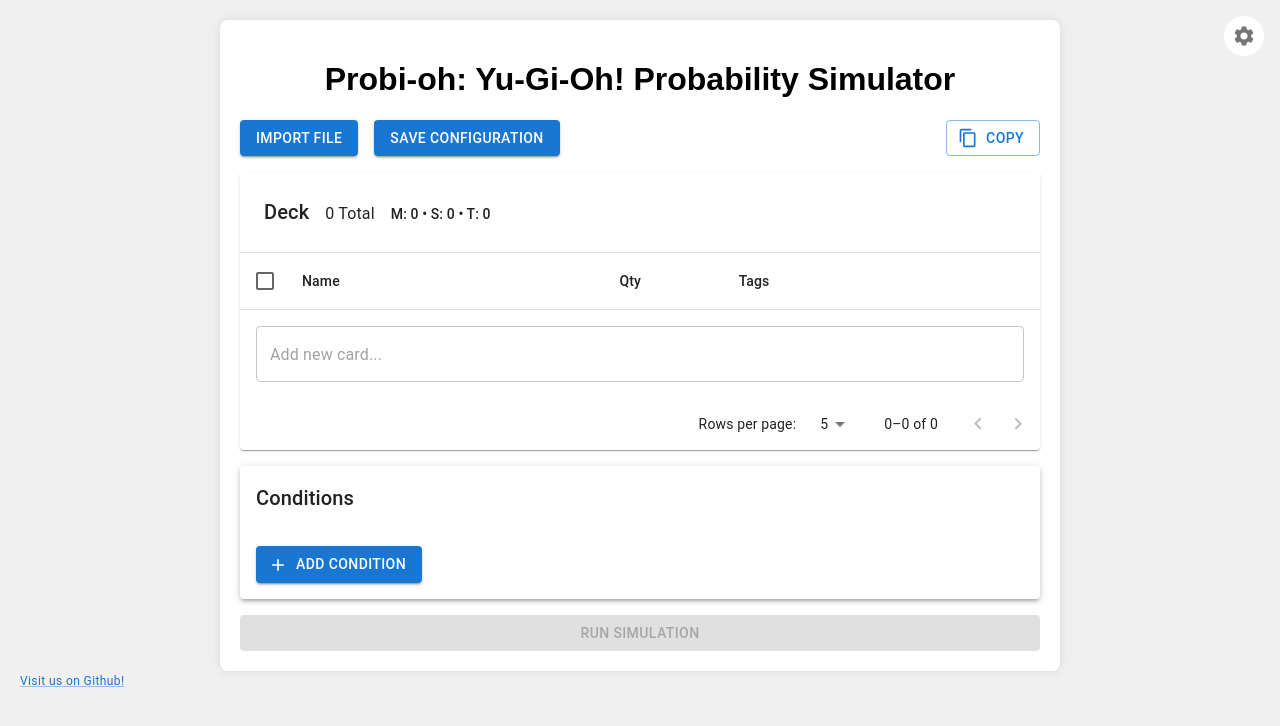
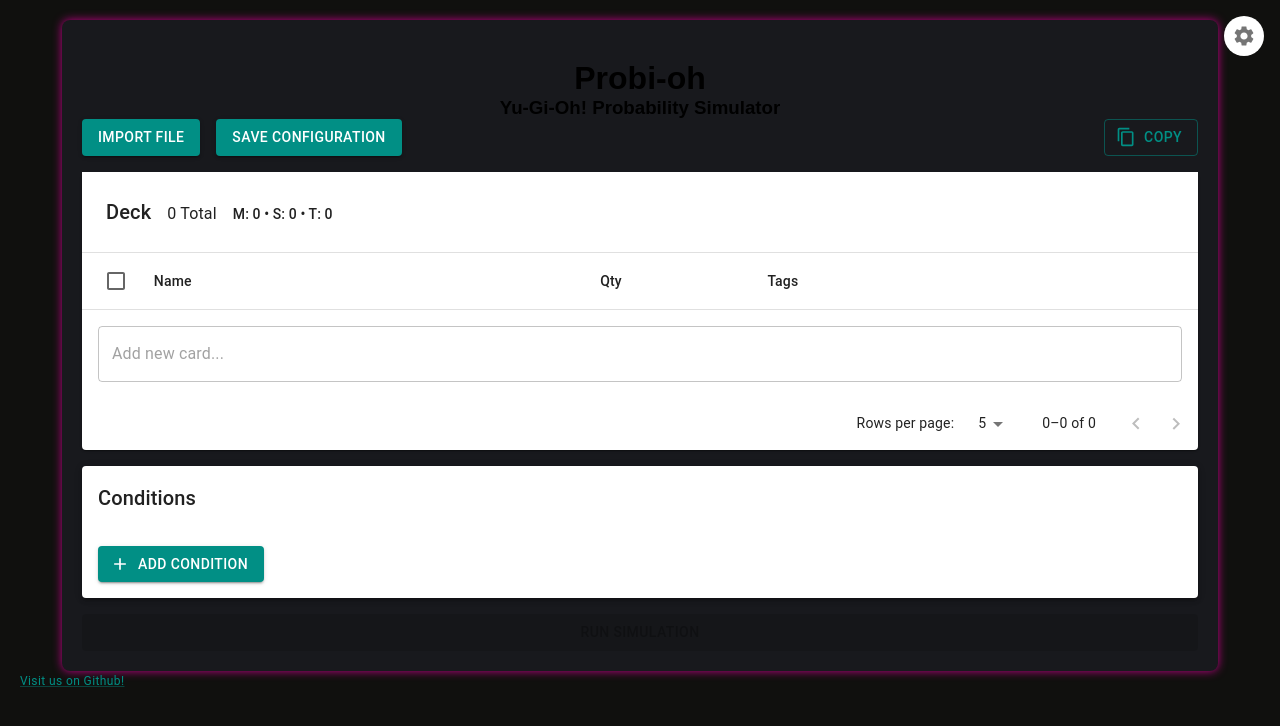
Before and after one commit to CodeFatherG/probi-oh, a React app: page / in a window 1280 px wide. Shown: the top 726 px of the page. Built offline with nearby package versions, Linux system fonts and the light colour scheme.

Commit message:
Merge HollaAtYa to new branch with updated main

```diff
--- a/src/App.tsx
+++ b/src/App.tsx
@@ -21,7 +21,7 @@ import SettingsIcon from '@mui/icons-material/Settings';
 import CopyButton from './components/CopyButton';
 import { SimulationInput } from './utils/simulation-input';
 
-const App = () => {
+export default function App() {
     const [cardData, setCardData, clearCardData] = useLocalStorageMap<string, CardDetails>("cardDataStore", new Map<string, CardDetails>());
     const [conditionData, setConditionData, clearConditionData] = useLocalStorage<string[]>("conditionDataStore", []);
     const [errorMessage, setErrorMessage] = useState('');
@@ -159,14 +159,10 @@ const App = () => {
 
     return (
         <>
-            <div className="App">
+            <div className="app">
                 <LoadingOverlay isLoading={isLoading} />
-                <h1 style={{
-                    display: 'flex',
-                    justifyContent: 'center',
-                }}>
-                    Probi-oh: Yu-Gi-Oh! Probability Simulator
-                </h1>
+                <h1 className="heading" style={{paddingTop: "20px"}}>Probi-oh</h1>
+                <h3 className="heading">Yu-Gi-Oh! Probability Simulator</h3>
                 <Grid container spacing={2}>
                     <Grid item xs={12}>
                         <Box display="flex" justifyContent="space-between" alignItems="center">
@@ -249,6 +245,4 @@ const App = () => {
             </div>
         </>
     );
-};
-
-export default App;
+}
--- a/src/index.tsx
+++ b/src/index.tsx
@@ -2,10 +2,14 @@ import React from 'react';
 import ReactDOM from 'react-dom/client';
 import './styles/index.css';
 import App from './App';
+import { theme } from './styles/theme';
+import { ThemeProvider } from '@emotion/react';
 
 const root = ReactDOM.createRoot(document.getElementById('root') as HTMLElement);
 root.render(
   <React.StrictMode>
-    <App />
+    <ThemeProvider theme={theme}>
+      <App />
+    </ThemeProvider>
   </React.StrictMode>
 );
--- a/src/styles/App.css
+++ b/src/styles/App.css
@@ -1,8 +1,10 @@
-.App {
-    max-width: 800px;
+.app {
+    max-width: 90%;
+    min-height: 90%;
+    max-height: 90%;
     margin: 0 auto;
-    background-color: white;
+    background-color: #18191D;
     padding: 20px;
     border-radius: 8px;
-    box-shadow: 0 0 10px rgba(0,0,0,0.1);
+    box-shadow: 0 0 10px #C00086;
 }
--- a/src/styles/index.css
+++ b/src/styles/index.css
@@ -2,5 +2,11 @@ body {
     font-family: Arial, sans-serif;
     margin: 0;
     padding: 20px;
-    background-color: #f0f0f0;
+    background-color: #10100E;
 }
+
+.heading {
+    text-align: center;
+    padding: 0;
+    margin: 0;
+}
--- /dev/null
+++ b/src/styles/theme.tsx
@@ -0,0 +1,13 @@
+import { createTheme } from '@mui/material/styles';
+
+export const theme = createTheme({
+    palette: {
+        primary: {
+            main: '#018F85',
+            contrastText: 'white',
+        },
+        secondary: {
+            main: '#C00086',
+        },
+    },
+});
```
Also changed, not shown: src/styles/FileInput.css (deleted, +0 -35 lines).
